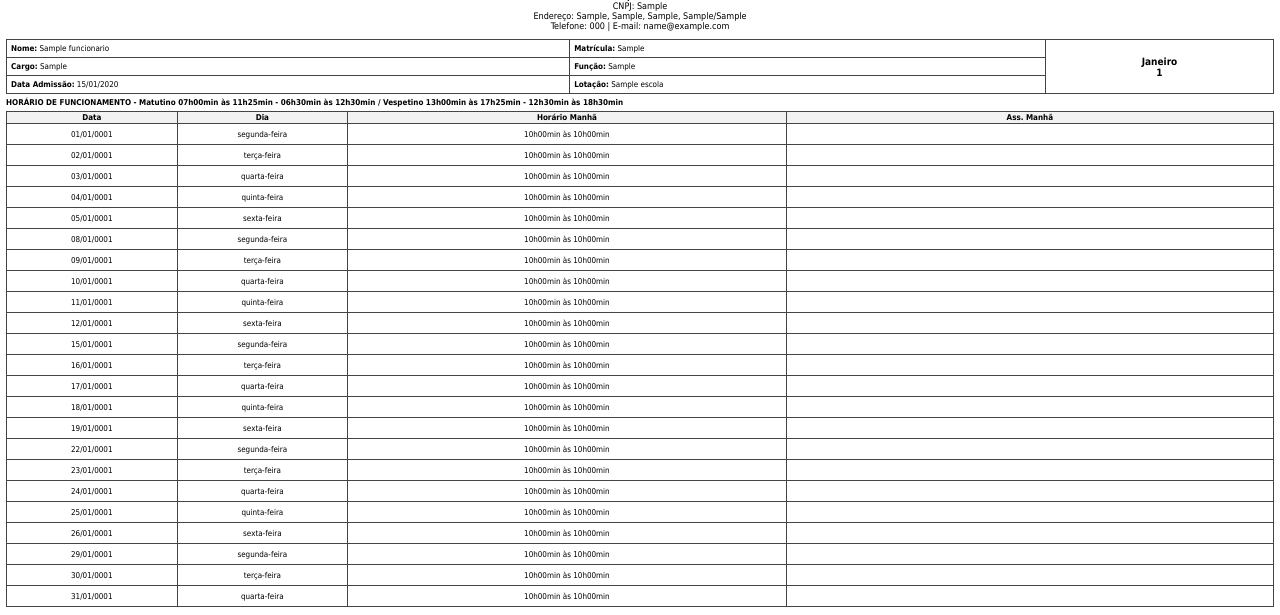
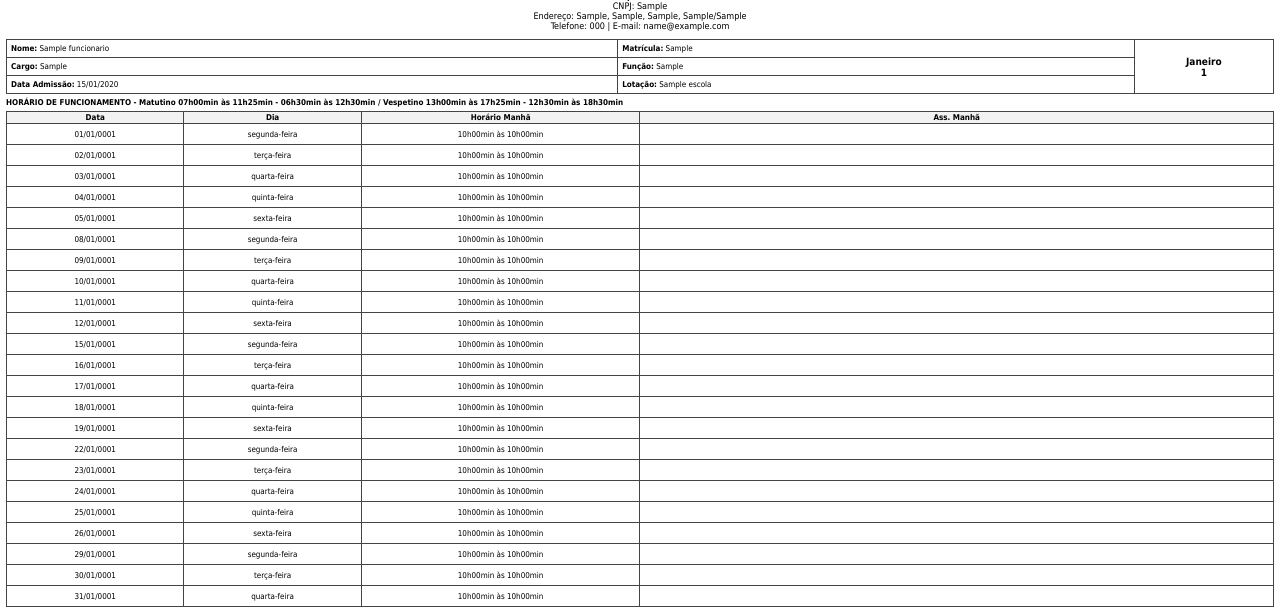
Before and after one commit to amvtec/vitordias, a Django app: page /controle/folha-frequencia/1/1/1/ in a window 1280 px wide. Shown: the part 25-640 px from the top of the page. Run offline with Django 5.2, Linux system fonts and the light colour scheme; a user stored in the database is signed in; tables that the repository leaves empty hold one stand-in row (values such as "Sample post").

Commit message:
Alteracoes nos templates

```diff
--- a/controle/templates/controle/folha_frequencia.html
+++ b/controle/templates/controle/folha_frequencia.html
@@ -84,10 +84,10 @@
             width: 7%;
         }
         .col-medium {
-            width: 18%;
+            width: 11%;
         }
         .col-large {
-            width: 20%;
+            width: 25%;
         }
         .col-extended {
             width: 15%;
```
